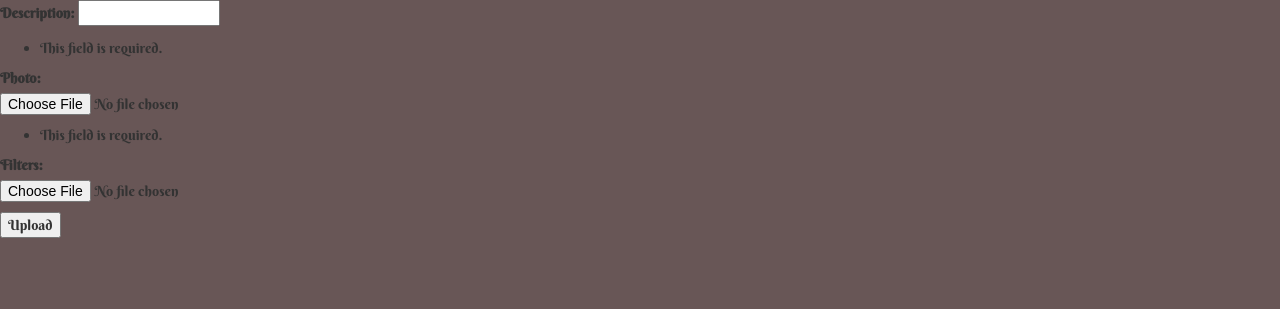
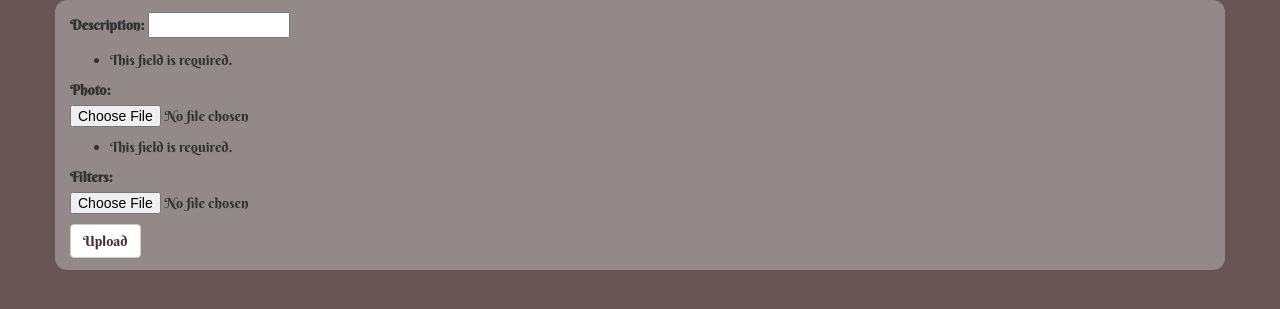
Before and after one commit to lbuenrostro/Django-Instagram, a Django app: page /insta/add/ in a window 1280 px wide. Shown: the top 309 px of the page. Run offline with Django 3.2, Linux system fonts and the light colour scheme; some libraries are stand-ins or nearby versions.

Commit message:
customize by using bootstrap and adding the add form into classes and make edits in stylesheet.css by changing fonts andbutton customize

```diff
--- a/insta/static/insta/stylesheet.css
+++ b/insta/static/insta/stylesheet.css
@@ -31,3 +31,12 @@
     color: rgb(63, 36, 36);
     font-size: 1.5em;
 }
+
+#button {
+    color: rgb(77, 48, 48);
+}
+
+form {
+    margin-top: 12px;
+    margin-bottom: 12px;
+}
--- a/insta/templates/insta/add_pic.html
+++ b/insta/templates/insta/add_pic.html
@@ -1,7 +1,13 @@
 {% extends 'insta/base.html' %} {% block content %}
-<form method="post" enctype="multipart/form-data">
-    {% csrf_token %} {{ form.as_p }}
-    <button type="submit">Upload</button>
-</form>
+<div class="container">
+    <div class="row">
+        <div class="col-lg-12">
+            <form method="post" enctype="multipart/form-data">
+                {% csrf_token %} {{ form.as_p }}
+                <button id="button" type="submit" class="btn btn-default">Upload</button>
+            </form>
+        </div>
+    </div>
+</div>
 
 {% endblock %}
```
